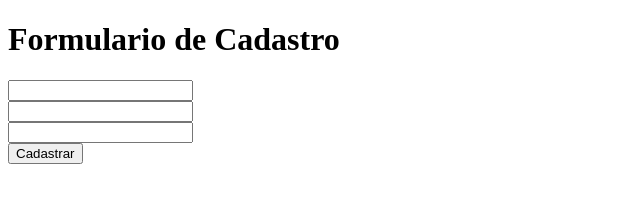
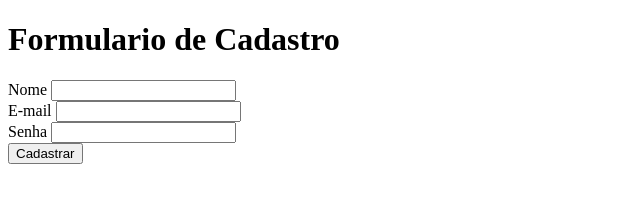
Before and after one commit to thmoura/curso_ebac_frontend_git, a plain HTML site: page Formulario.html in a window 1280 px wide. Shown: the whole page, without its empty margins (0-640 px from the left). Drawn offline with Linux system fonts and the light colour scheme.

Commit message:
Ajustes nos Labels

```diff
--- a/Formulario.html
+++ b/Formulario.html
@@ -9,11 +9,11 @@
 <body>
     <h1>Formulario de Cadastro</h1>
     <form >
-        <label for="Nome"></label>
+        <label for="Nome">Nome</label>
         <input id="Nome" type="text"><br>
-        <label for="E-mail"></label>
+        <label for="E-mail">E-mail</label>
         <input id="E-mail" type="email"><br>
-        <label for="Senha"></label>
+        <label for="Senha">Senha</label>
         <input id="Senha" type="password"><br>
         <button type="submit">
             Cadastrar
```
